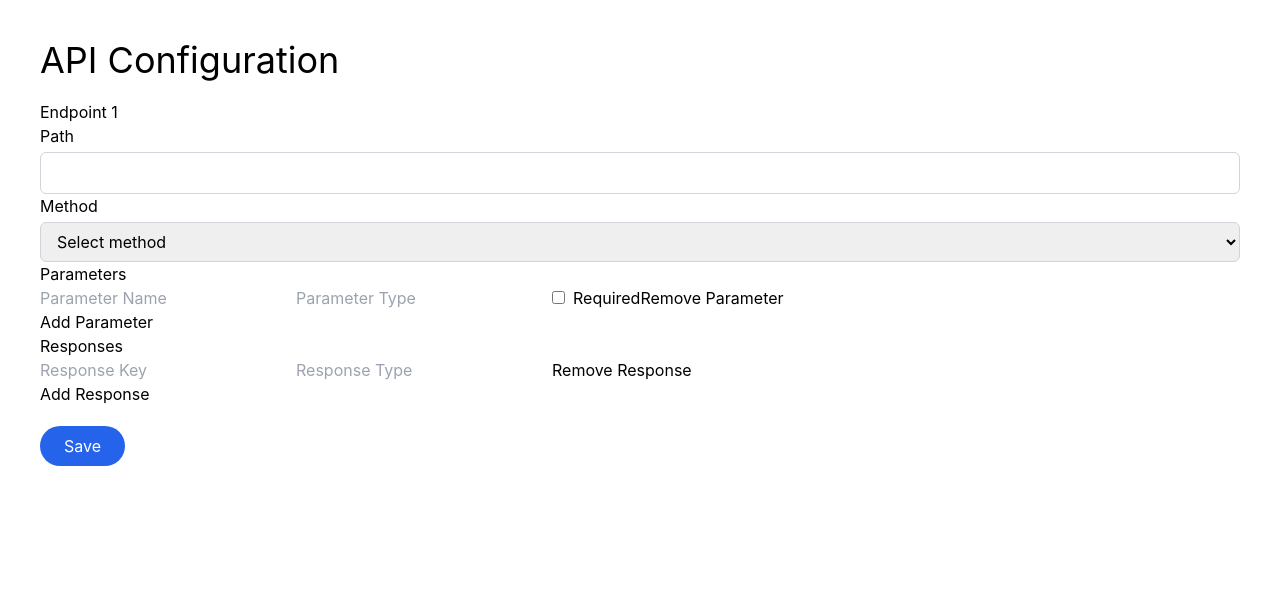
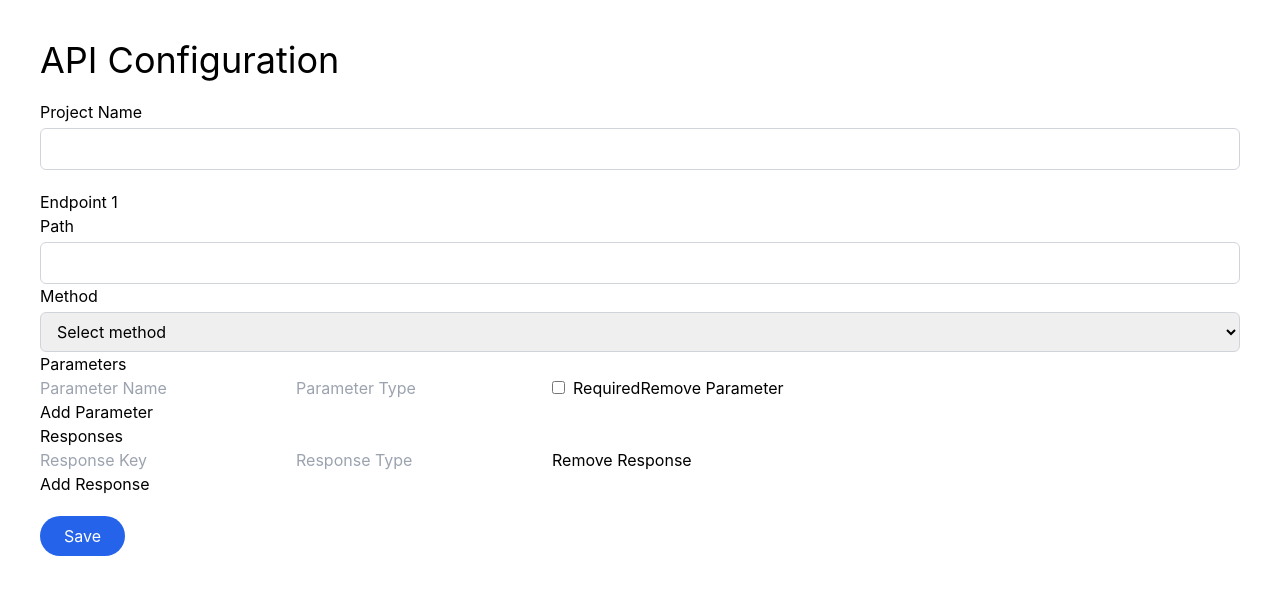
Before and after one commit to aradhyas8/API-Generator, a React (Create React App) app in the folder frontend/ai_api/: page /apiPage/1 in a window 1280 px wide. Shown: the top 594 px of the page. Built offline with nearby package versions, Linux system fonts and the light colour scheme.

Commit message:
APIPage changes

```diff
--- a/frontend/ai_api/src/components/APIPage.js
+++ b/frontend/ai_api/src/components/APIPage.js
@@ -5,8 +5,9 @@ import { useParams } from "react-router-dom";
 
 const CREATE_API_CONFIG = gql`
   mutation CreateApiConfig($projectId: ID!, $input: ApiConfigInput!) {
-    createApiConfig(projectId: $projectId, input: $input) {
+         createApiConfig(projectId: $projectId, input: $input) {
       id
+      projectName
       endpoints {
         path
       }
@@ -17,19 +18,18 @@ const CREATE_API_CONFIG = gql`
 function APIPage(props) {
 
   const token = localStorage.getItem('token');
-  const userID = localStorage.getItem('userID');
   const { projectId } = useParams();
   const [createApiConfig, { loading, error, data }] =
     useMutation(CREATE_API_CONFIG,
       {
         context: {
           headers: {
-            authorization: token ? 'Bearer ${token}': '',
-            userid: userID || '',
+            authorization: token ? `Bearer ${token}`: '',
           }
         }
       });
   const [apiConfig, setApiConfig] = useState({
+    projectName: "",
     endpoints: [
       {
         path: "",
@@ -97,6 +97,7 @@ function APIPage(props) {
         variables: {
           projectId: projectId,
           input: {
+            projectName: apiConfig.projectName,
             endpoints: apiConfig.endpoints,
           },
         },
@@ -113,6 +114,21 @@ function APIPage(props) {
     <div className="p-10">
       <h1 className="text-4xl mb-5">API Configuration</h1>
       <form className="space-y-5" onSubmit={handleSubmit}>
+      <div>
+  <label htmlFor="projectName" className="block mb-1">
+    Project Name
+  </label>
+  <input
+    type="text"
+    id="projectName"
+    name="projectName"
+    value={apiConfig.projectName}
+    onChange={(e) => setApiConfig({...apiConfig, projectName: e.target.value})}
+    className="w-full px-3 py-2 border border-gray-300 rounded-md"
+    required
+  />
+</div>
+
         {apiConfig.endpoints.map((endpoint, index) => (
           <div key={index}>
             <h3>Endpoint {index + 1}</h3>
```
